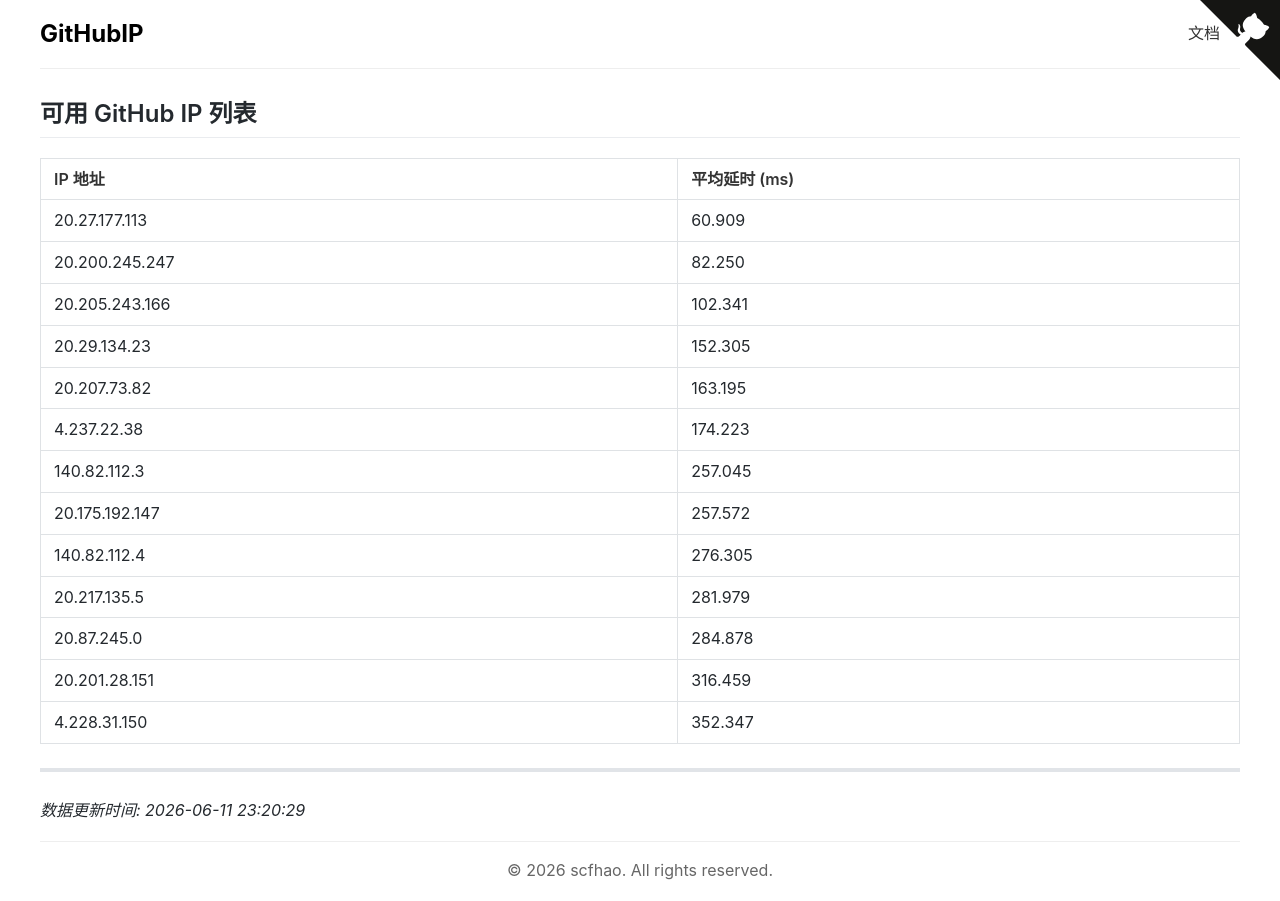
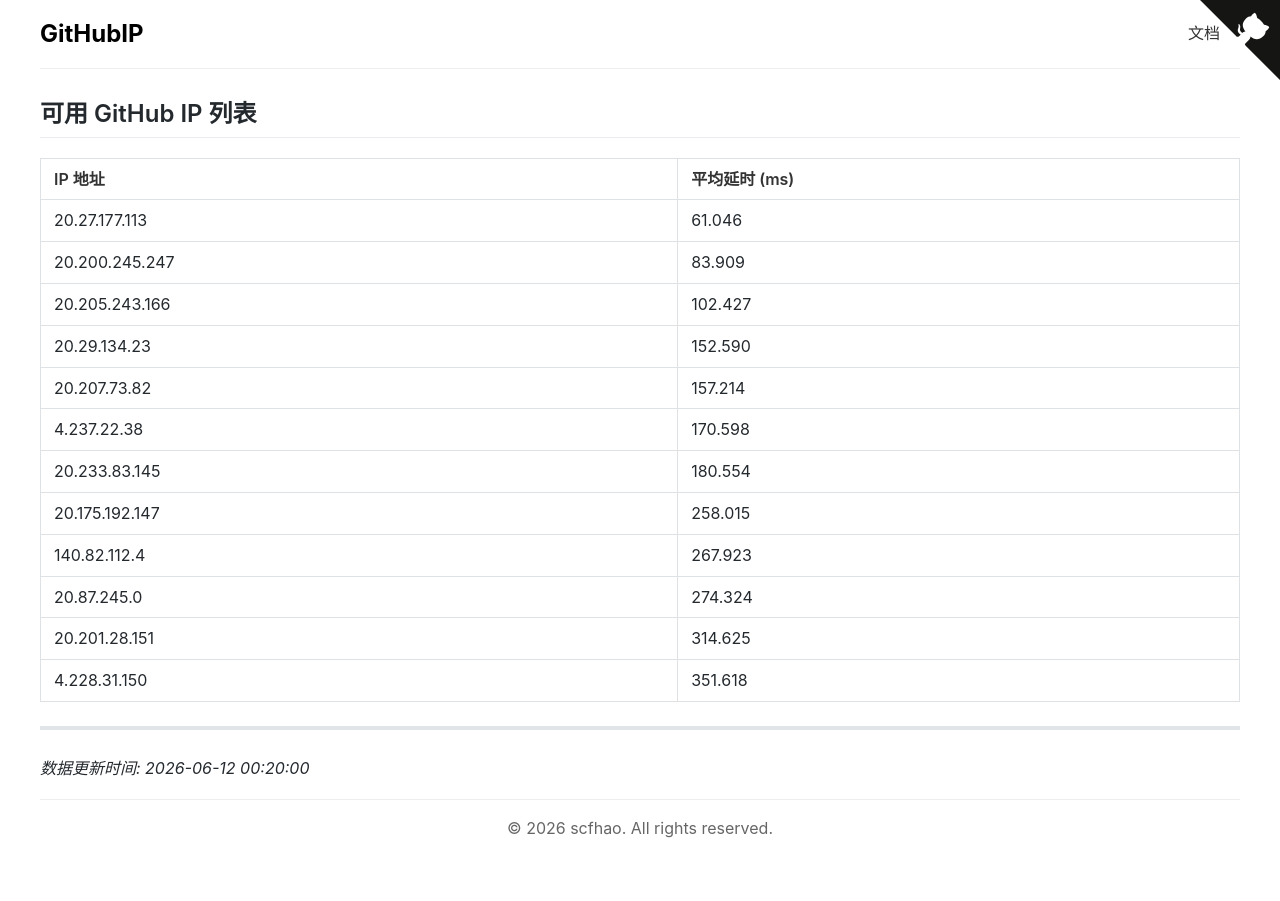
Before and after one commit to scfhao/GitHubIP, a Jekyll site: the page built from index.md, in a window 1280 px wide. Built offline with Jekyll 4.4.1, drawn with Linux system fonts in a browser that asks for light colours.

Commit message:
自动脚本执行 - 2026-06-12 00:20:00

```diff
--- a/index.md
+++ b/index.md
@@ -1,27 +1,26 @@
 ---
 layout: home
 title: GitHub IP 列表
-date: 2026-06-11 23:20:29
+date: 2026-06-12 00:20:00
 ---
 
 ## 可用 GitHub IP 列表
 
 | IP 地址 | 平均延时 (ms) |
 |---------|--------------|
-| 20.27.177.113 | 60.909 |
-| 20.200.245.247 | 82.250 |
-| 20.205.243.166 | 102.341 |
-| 20.29.134.23 | 152.305 |
-| 20.207.73.82 | 163.195 |
-| 4.237.22.38 | 174.223 |
-| 140.82.112.3 | 257.045 |
-| 20.175.192.147 | 257.572 |
-| 140.82.112.4 | 276.305 |
-| 20.217.135.5 | 281.979 |
-| 20.87.245.0 | 284.878 |
-| 20.201.28.151 | 316.459 |
-| 4.228.31.150 | 352.347 |
+| 20.27.177.113 | 61.046 |
+| 20.200.245.247 | 83.909 |
+| 20.205.243.166 | 102.427 |
+| 20.29.134.23 | 152.590 |
+| 20.207.73.82 | 157.214 |
+| 4.237.22.38 | 170.598 |
+| 20.233.83.145 | 180.554 |
+| 20.175.192.147 | 258.015 |
+| 140.82.112.4 | 267.923 |
+| 20.87.245.0 | 274.324 |
+| 20.201.28.151 | 314.625 |
+| 4.228.31.150 | 351.618 |
 
 ---
 
-*数据更新时间: 2026-06-11 23:20:29*
+*数据更新时间: 2026-06-12 00:20:00*
```
